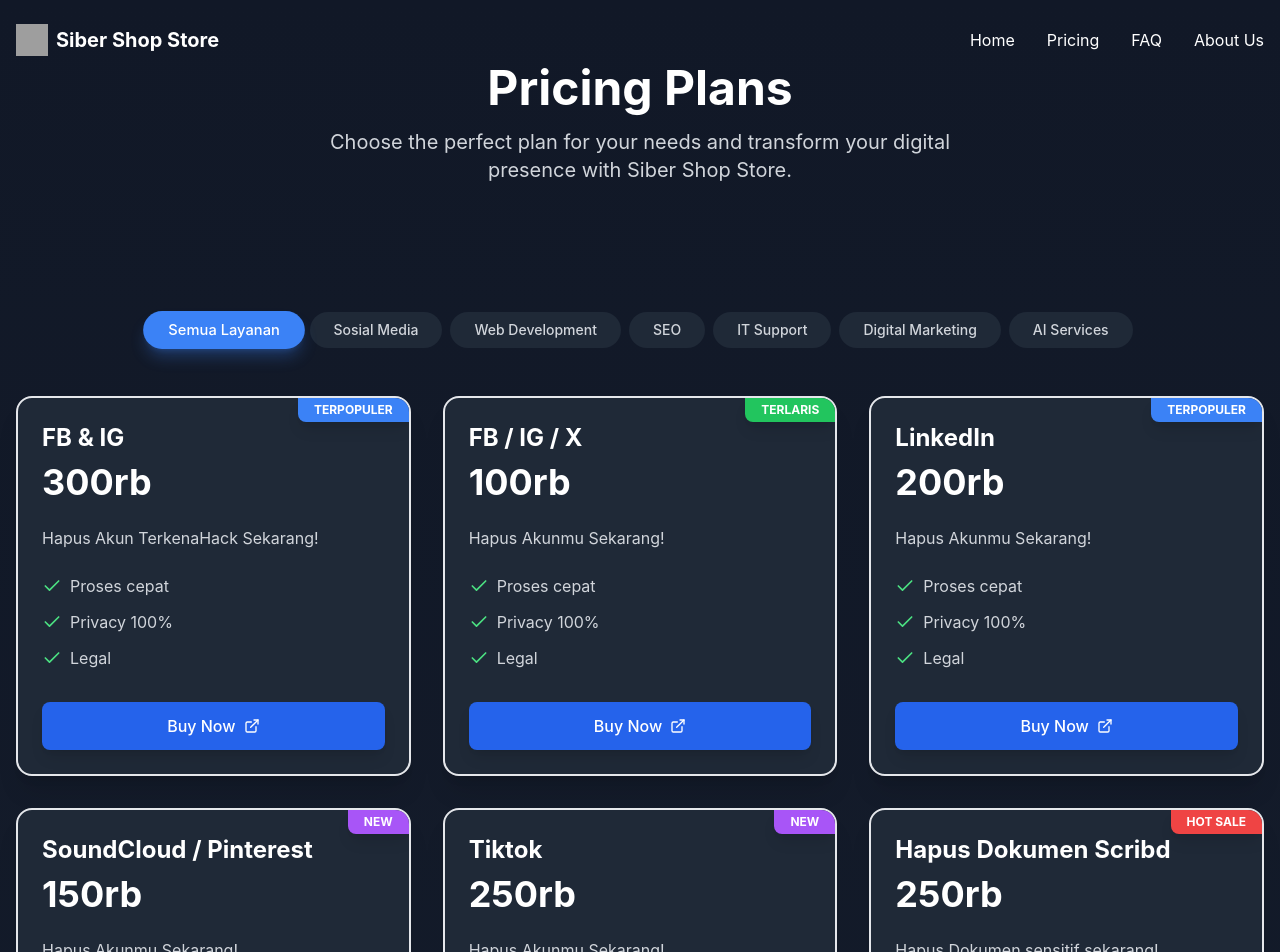
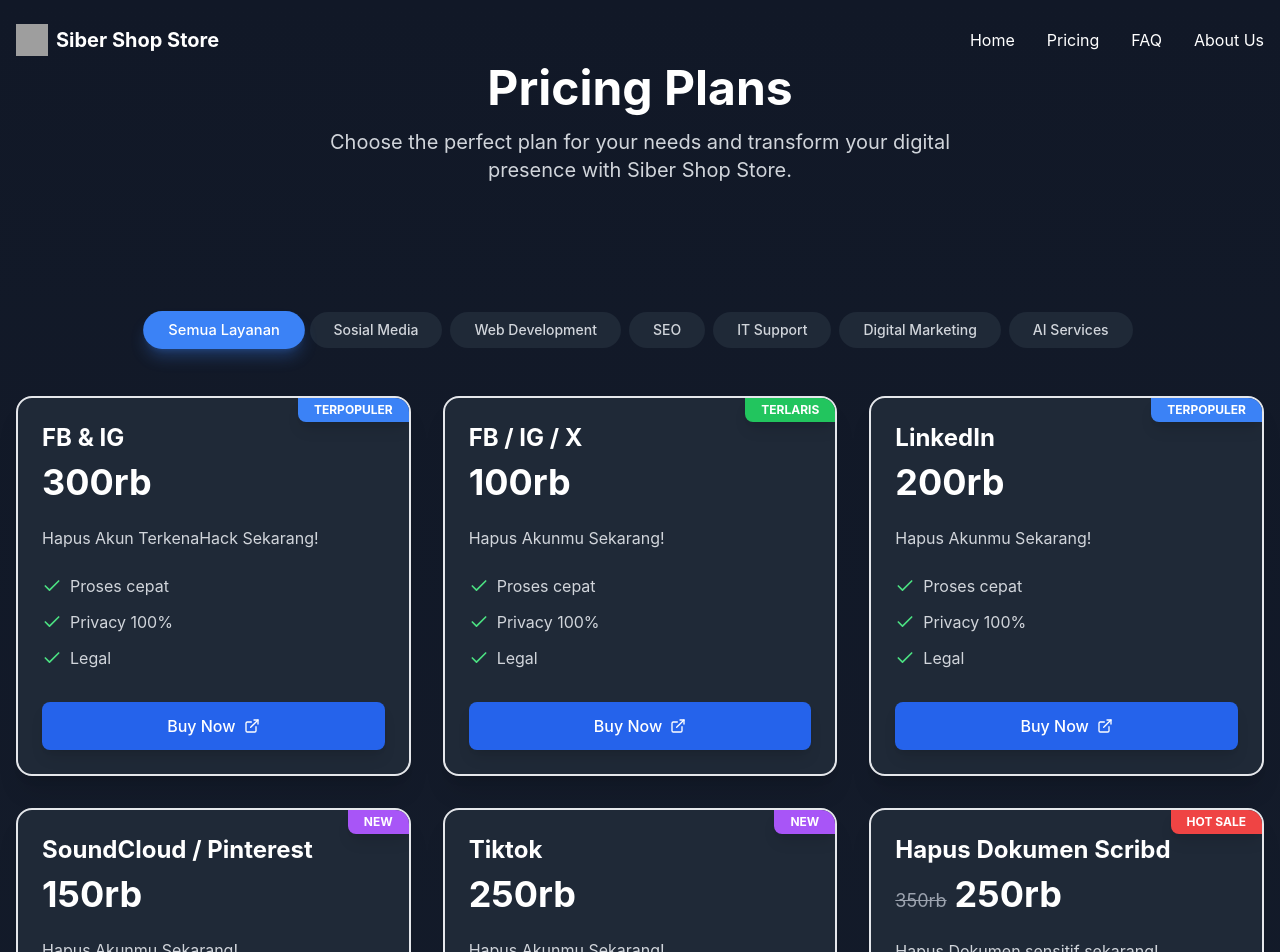
Before and after one commit to sibershopstore/pricing, a React (Vite) app: page / in a window 1280 px wide. Shown: the top 952 px of the page. Built offline with nearby package versions, Linux system fonts and the light colour scheme; grey boxes are pictures that could not be loaded.

Commit message:
Update pricingData.ts

```diff
--- a/src/data/pricingData.ts
+++ b/src/data/pricingData.ts
@@ -51,6 +51,7 @@
     id: 'scribd',
     title: 'Hapus Dokumen Scribd',
     price: '250rb',
+    originalPrice: '350rb',
     description: 'Hapus Dokumen sensitif sekarang!',
     features: ['Dokumen Pribadi', 'Dokumen Perusahaan', 'Dokumen Negatif'],
     badge: 'HOT SALE',
```
